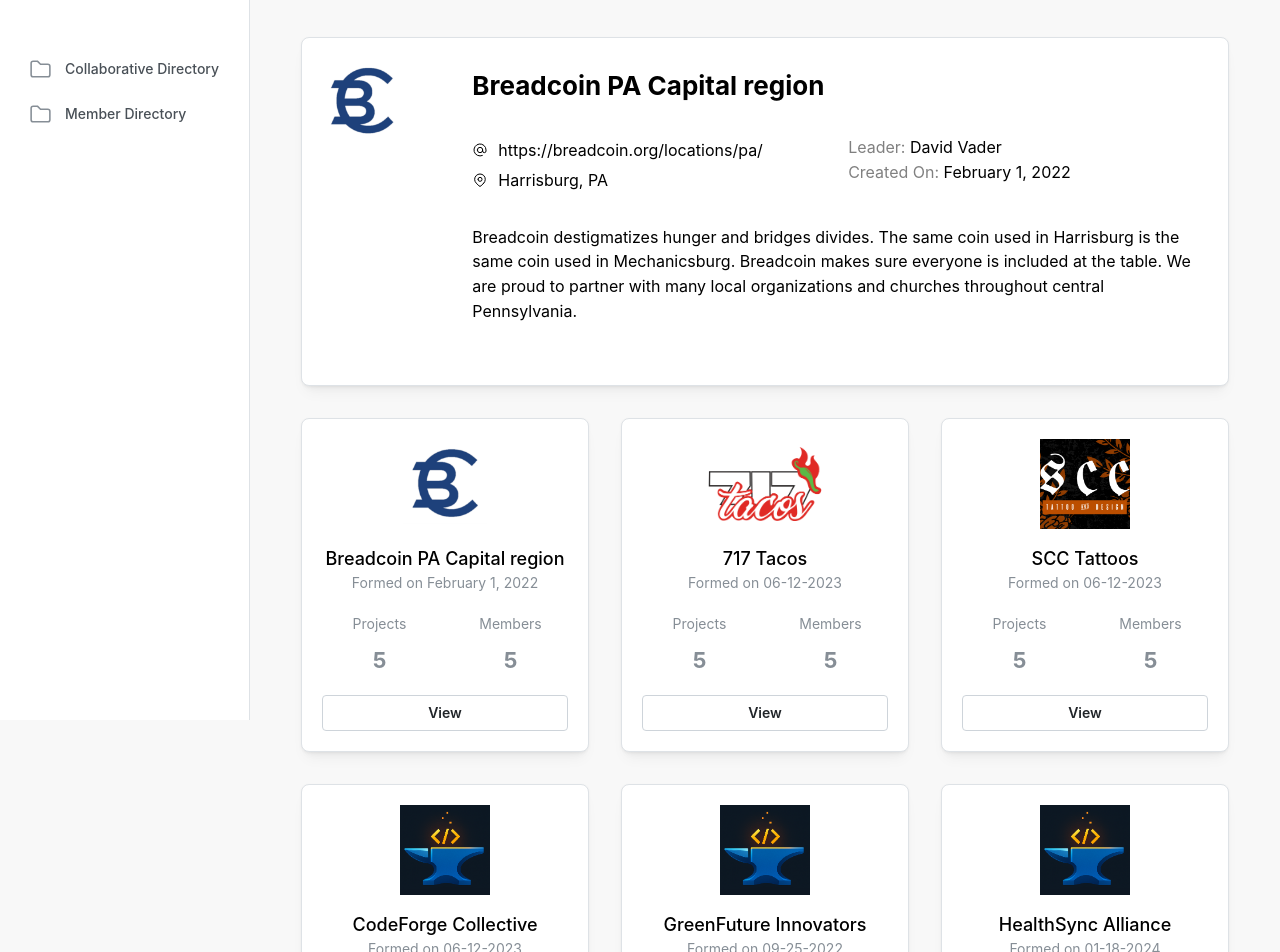
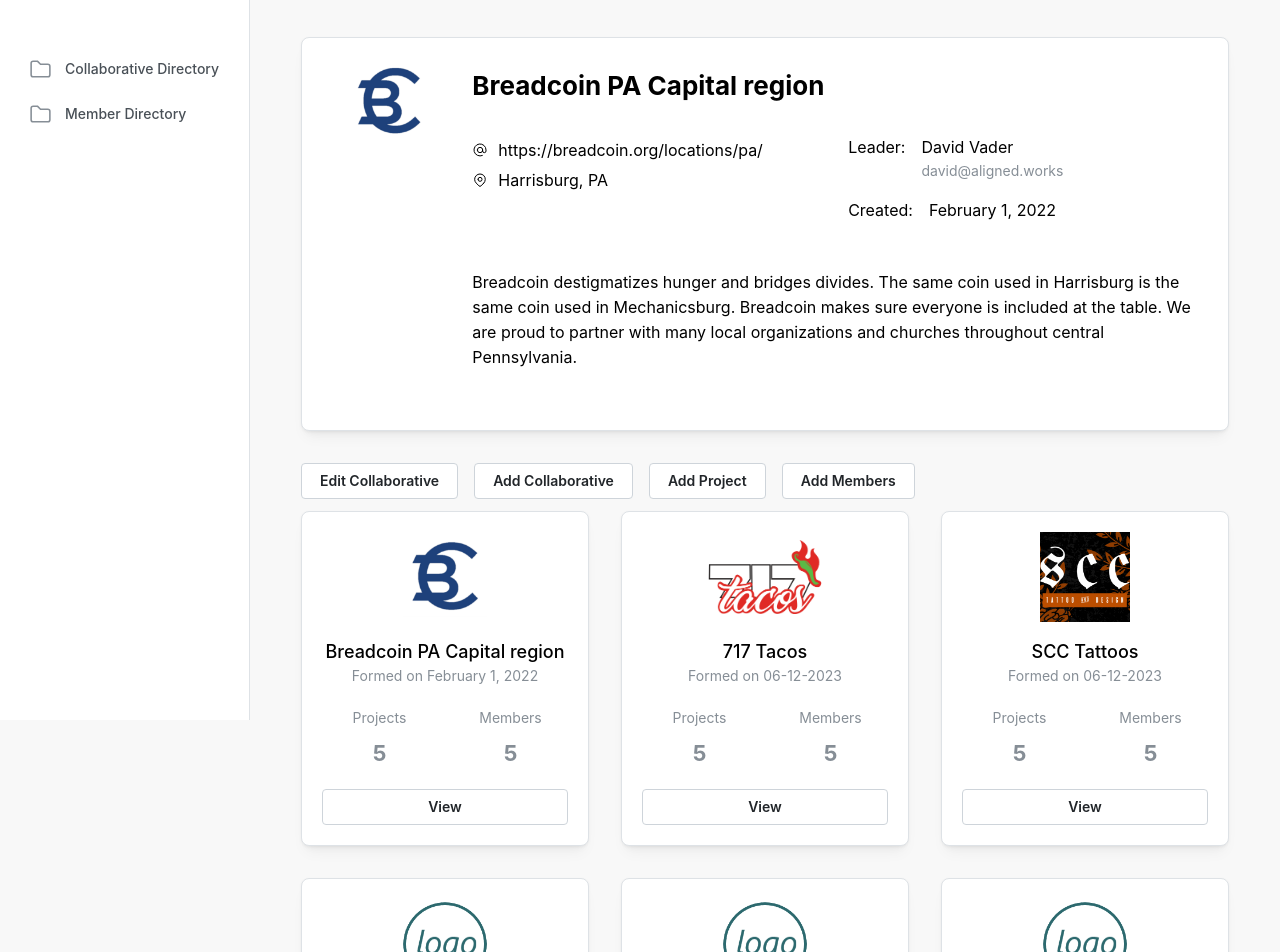
Before and after one commit to AlignedWorks/CVxMantineUI, a React (Vite) app: page /test in a window 1280 px wide. Shown: the part 80-1032 px from the top of the page. Built offline with nearby package versions, Linux system fonts and the light colour scheme.

Commit message:
Collab home page visual tweaks

```diff
--- a/src/data.ts
+++ b/src/data.ts
@@ -531,7 +531,7 @@ export const mock_collab_data: CollaborativeData[] = [
     name: 'CodeForge Collective',
     description: 'A developer-focused collaborative building open-source tools and frameworks.',
     websiteUrl: '',
-    logoUrl: '/assets/CodeForgeLogo.png',
+    logoUrl: '/assets/EmptyLogo.png',
     city: "Los Angeles",
     state: "CA",
     leaderEmail: 'alex@codeforge.com',
@@ -551,7 +551,7 @@ export const mock_collab_data: CollaborativeData[] = [
     name: 'GreenFuture Innovators',
     description: 'A sustainability-driven group working on eco-friendly solutions and smart energy.',
     websiteUrl: '',
-    logoUrl: '/assets/CodeForgeLogo.png',
+    logoUrl: '/assets/EmptyLogo.png',
     city: "Austin",
     state: "TX",
     leaderEmail: 'emily@greenfuture.org',
@@ -571,7 +571,7 @@ export const mock_collab_data: CollaborativeData[] = [
     name: 'HealthSync Alliance',
     description: 'A collaborative focused on building seamless healthcare integration systems.',
     websiteUrl: '',
-    logoUrl: '/assets/CodeForgeLogo.png',
+    logoUrl: '/assets/EmptyLogo.png',
     city: "Denver",
     state: "CO",
     leaderEmail: 'james@healthsync.com',
@@ -591,7 +591,7 @@ export const mock_collab_data: CollaborativeData[] = [
     name: 'NextGen Creators',
     description: 'A creative hub for digital artists, animators, and designers working on innovative media projects.',
     websiteUrl: '',
-    logoUrl: '/assets/CodeForgeLogo.png',
+    logoUrl: '/assets/EmptyLogo.png',
     city: "Miami",
     state: "FL",
     leaderEmail: 'sophia@nextgencreators.com',
@@ -611,7 +611,7 @@ export const mock_collab_data: CollaborativeData[] = [
     name: 'EdTech Visionaries',
     description: 'A team dedicated to enhancing education through technology and AI-driven learning solutions.',
     websiteUrl: '',
-    logoUrl: '/assets/CodeForgeLogo.png',
+    logoUrl: '/assets/EmptyLogo.png',
     city: "Seattle",
     state: "WA",
     leaderEmail: 'michael@edtechvision.com',
@@ -631,7 +631,7 @@ export const mock_collab_data: CollaborativeData[] = [
     name: 'ByteSecure Collective',
     description: 'A cybersecurity-focused group tackling modern threats with cutting-edge defense strategies.',
     websiteUrl: '',
-    logoUrl: '/assets/CodeForgeLogo.png',
+    logoUrl: '/assets/EmptyLogo.png',
     city: "Chicago",
     state: "IL",
     leaderEmail: 'oliver@bytesecure.net',
@@ -651,7 +651,7 @@ export const mock_collab_data: CollaborativeData[] = [
     name: 'UrbanAgri Solutions',
     description: 'An urban farming think tank developing high-tech agricultural solutions for cities.',
     websiteUrl: '',
-    logoUrl: '/assets/CodeForgeLogo.png',
+    logoUrl: '/assets/EmptyLogo.png',
     city: "Phoenix",
     state: "AZ",
     leaderEmail: 'jessica@urbanagri.com',
@@ -671,7 +671,7 @@ export const mock_collab_data: CollaborativeData[] = [
     name: 'FinTech Pioneers',
     description: 'A team of financial innovators building next-gen banking and investment solutions.',
     websiteUrl: '',
-    logoUrl: '/assets/CodeForgeLogo.png',
+    logoUrl: '/assets/EmptyLogo.png',
     city: "Boston",
     state: "MA",
     leaderEmail: 'william@fintechpioneers.com',
@@ -691,7 +691,7 @@ export const mock_collab_data: CollaborativeData[] = [
     name: 'GameCraft Studios',
     description: 'An indie game development collaborative focused on immersive storytelling and gameplay.',
     websiteUrl: '',
-    logoUrl: '/assets/CodeForgeLogo.png',
+    logoUrl: '/assets/EmptyLogo.png',
     city: "Atlanta",
     state: "GA",
     leaderEmail: 'david@gamecraftstudios.com',
@@ -711,7 +711,7 @@ export const mock_collab_data: CollaborativeData[] = [
     name: 'BuildTogether Makerspace',
     description: 'A community of engineers, designers, and tinkerers creating hardware and robotics projects.',
     websiteUrl: '',
-    logoUrl: '/assets/CodeForgeLogo.png',
+    logoUrl: '/assets/EmptyLogo.png',
     city: "Portland",
     state: "OR",
     leaderEmail: 'sarah@buildtogether.com',
--- a/src/pages/Collaborative/Home.page.tsx
+++ b/src/pages/Collaborative/Home.page.tsx
@@ -20,7 +20,7 @@ import {
   SimpleGrid,
   Title,
  } from '@mantine/core';
-import { CollaborativeData, collabRoles, inviteStatusColors } from '../../data.ts';
+import { CollaborativeData, inviteStatusColors } from '../../data.ts';
 import {
   IconAt,
   IconMapPin,
@@ -188,16 +188,7 @@ export function CollaborativeHome() {
         </Table.Td>
         <Table.Td >
           <Text>
-            {item.role ? (
-              <Select
-                data={collabRoles}
-                value={item.role}
-                variant="unstyled"
-                allowDeselect={false}
-              />
-            ) : (
-              <Loader size="sm" /> // Show a loader or placeholder while waiting for the value
-            )}
+            {item.role}
           </Text>
         </Table.Td>
         <Table.Td>
@@ -218,7 +209,7 @@ export function CollaborativeHome() {
       </Link>
       <Card shadow="sm" padding="lg" radius="md" withBorder mb="xl" mt="lg" ml="lx">
         <Grid>
-          <Grid.Col span={2}>
+          <Grid.Col span={2} align="center">
               <img src='/assets/EmptyLogo.png' width={80}/>
           </Grid.Col>
           <Grid.Col span={10}>
@@ -228,7 +219,7 @@ export function CollaborativeHome() {
               </Title>
               <SimpleGrid cols={2} mb="md">
                 <div>
-                  <Group wrap="nowrap" gap={10} mt={3}>
+                    <Group wrap="nowrap" align="flex=start" gap={10}>
                       <IconAt stroke={1.5} size={16} />
                       <a
                         href={collaborative.websiteUrl}
@@ -238,7 +229,7 @@ export function CollaborativeHome() {
                           {collaborative.websiteUrl}
                       </a>
                     </Group>
-                  <Group wrap="nowrap" gap={10} mt={5}>
+                    <Group wrap="nowrap" gap={10}>
                       <IconMapPin stroke={1.5} size={16} />
                       <Text>
                           {collaborative.city}, {collaborative.state}
@@ -246,9 +237,27 @@ export function CollaborativeHome() {
                     </Group>
                 </div>
                 <div>
-                  Leader: {collaborative.leaderName}
-                  <br/>
-                  Created On: {collaborative.createdAt}
+                  <Group mb="md" align="flex-start">
+                    <Text>
+                      Leader:
+                    </Text>
+                    <div>
+                      <Text fz="md">
+                          {collaborative.leaderName}
+                      </Text>
+                      <Text fz="sm" c="dimmed">
+                          {collaborative.leaderEmail}
+                      </Text>
+                    </div>
+                  </Group>
+                  <Group mb="md">
+                    <Text>
+                        Created:
+                    </Text>
+                    <Text>
+                      {collaborative.createdAt}
+                    </Text>
+                  </Group>
                 </div>
               </SimpleGrid>
               <p>
@@ -280,7 +289,26 @@ export function CollaborativeHome() {
           </Grid.Col>
         </Grid>
       </Card>
+
+      <Group align="center">
+        <Button variant="default" mb="sm">
+            Edit Collaborative
+        </Button>
+        <Button variant="default" mb="sm">
+            Add Collaborative
+        </Button>
+        <Button variant="default" mb="sm">
+            Add Project
+        </Button>
+        <Button variant="default" mb="sm">
+            Add Members
+        </Button>
+      </Group>
+
       <Grid>
+      <Grid.Col span={2}>
+
+      </Grid.Col>
         <Grid.Col span={9}>
           <Table.ScrollContainer minWidth={400} mt="xl">
             <Table verticalSpacing="sm">
@@ -296,10 +324,6 @@ export function CollaborativeHome() {
           </Table.ScrollContainer>
         </Grid.Col>
         <Grid.Col span={1}>
-
-        </Grid.Col>
-        <Grid.Col span={2}>
-
         </Grid.Col>
       </Grid>
 
--- a/src/pages/Test.page.tsx
+++ b/src/pages/Test.page.tsx
@@ -126,7 +126,7 @@ export function Test() {
         <Container size="md" py="xl">
             <Card shadow="sm" padding="lg" radius="md" withBorder mb="xl" mt="lg" ml="lx">
                 <Grid>
-                    <Grid.Col span={2}>
+                    <Grid.Col span={2} align="center">
                         <img src={testCollab.logoUrl} width={80}/>
                     </Grid.Col>
                     <Grid.Col span={10}>
@@ -148,9 +148,27 @@ export function Test() {
                             </Group>
                         </div>
                         <div>
-                            <span style={{ color: 'grey'}}>Leader:</span>  {testCollab.leaderName}
-                            <br/>
-                            <span style={{ color: 'grey'}}>Created On:</span>  {testCollab.createdAt}
+                            <Group mb="md" align="flex-start">
+                                <Text>
+                                    Leader:
+                                </Text>
+                                <div>
+                                <Text fz="md">
+                                    {testCollab.leaderName}
+                                </Text>
+                                <Text fz="sm" c="dimmed">
+                                    {testCollab.leaderEmail}
+                                </Text>
+                                </div>
+                            </Group>
+                            <Group mb="md">
+                                <Text>
+                                    Created:
+                                </Text>
+                                <Text>
+                                    {testCollab.createdAt}
+                                </Text>
+                            </Group>
                         </div>
                         </SimpleGrid>
                     </Stack>
@@ -161,6 +179,21 @@ export function Test() {
                     </Grid.Col>
                 </Grid>
             </Card>
+
+            <Group align="center">
+                <Button variant="default" mb="sm">
+                    Edit Collaborative
+                </Button>
+                <Button variant="default" mb="sm">
+                    Add Collaborative
+                </Button>
+                <Button variant="default" mb="sm">
+                    Add Project
+                </Button>
+                <Button variant="default" mb="sm">
+                    Add Members
+                </Button>
+            </Group>
 
             {/* Grid to display collaborative data */}
             <SimpleGrid cols={{ base: 1, sm: 2, md: 2, lg: 3, xl: 3 }} spacing="xl">
```
Lines whose indentation alone changed are shown as unchanged.
